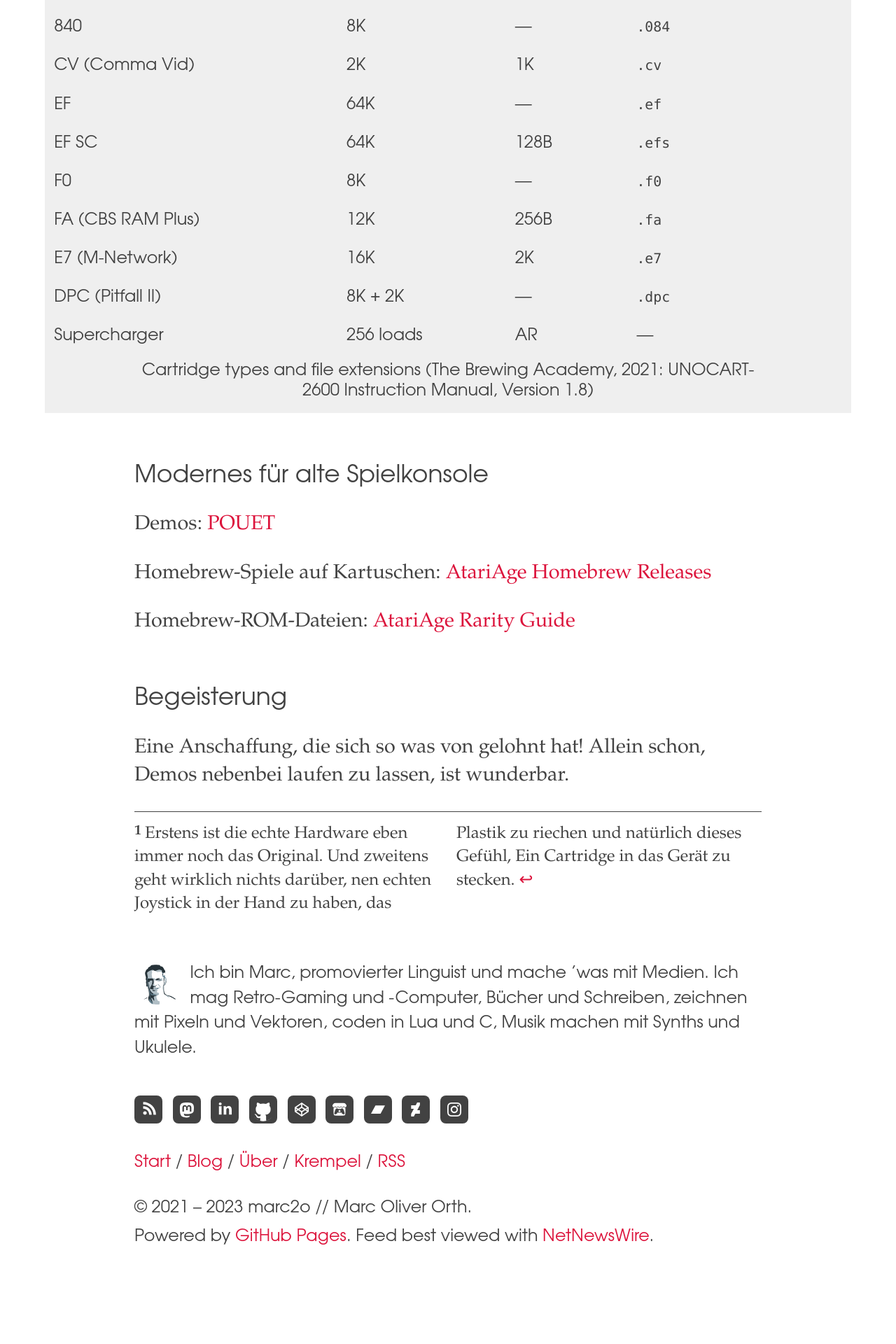
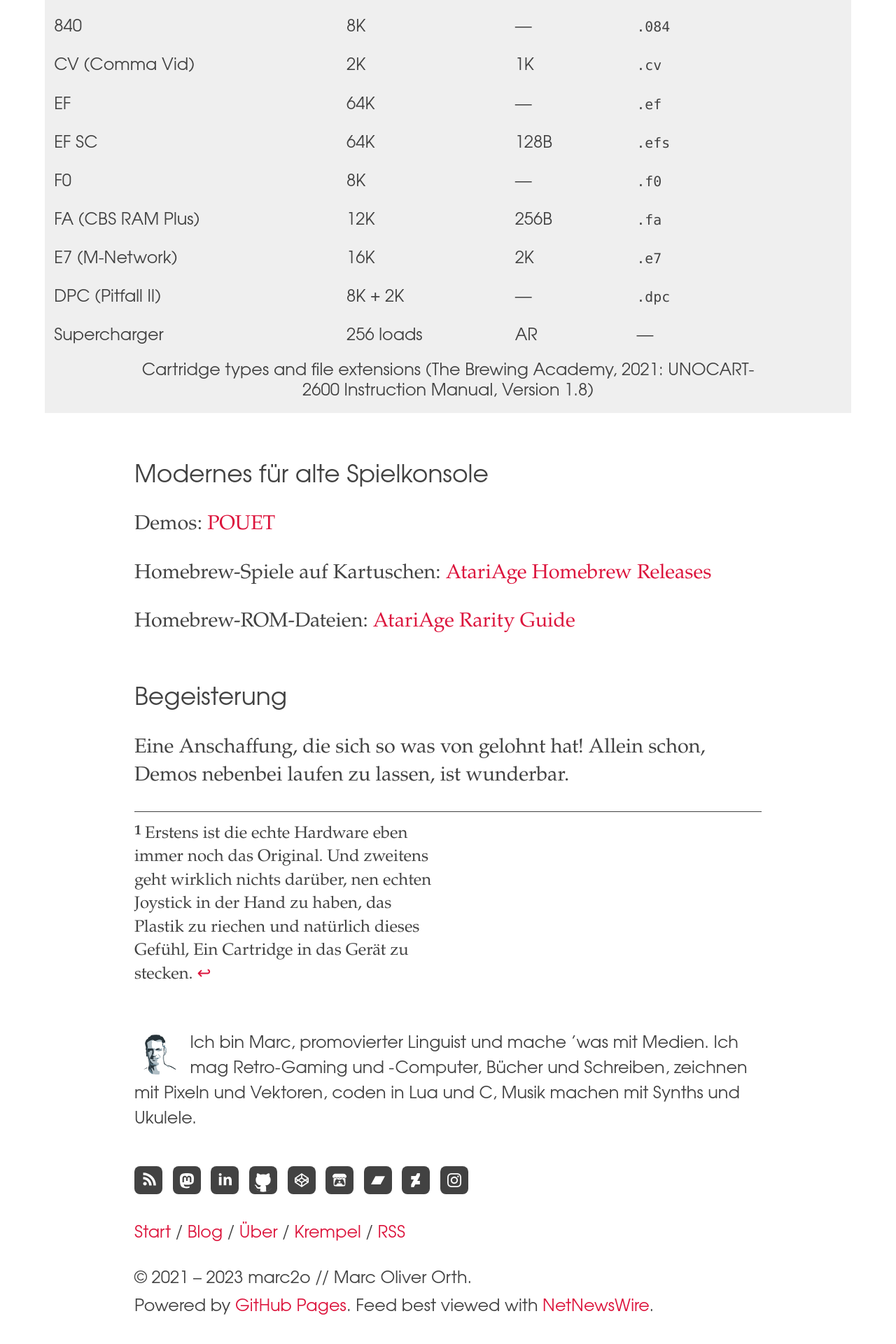
Before and after one commit to marc2o/marc2o.github.io, a Jekyll site: the page built from _posts/2021-07-16-UNOCART-2600.md, in a window 1280 px wide. Shown: the part 3919-5839 px from the top of the page at 70% size. Built offline with Jekyll 4.4.1, drawn with Linux system fonts in a browser that asks for light colours; before the commit the page ends 5739 px from its top, so only the background shows below that.

Commit message:
Update article.css

```diff
--- a/assets/css/article.css
+++ b/assets/css/article.css
@@ -143,7 +143,6 @@ article ol>li:not(:first-of-type) {
     padding: 1rem 0;
     margin-left: 0;
     column-count: 2;
-    break-inside: avoid-column;
     font-size: 0.83em;
 }
 
@@ -159,6 +158,7 @@ article ol>li:not(:first-of-type) {
 .footnotes ol li {
     counter-increment: customlistcounter;
     font-variant-numeric: oldstyle-nums;
+    break-inside: avoid-column;
 }
 
 blockquote {
```
